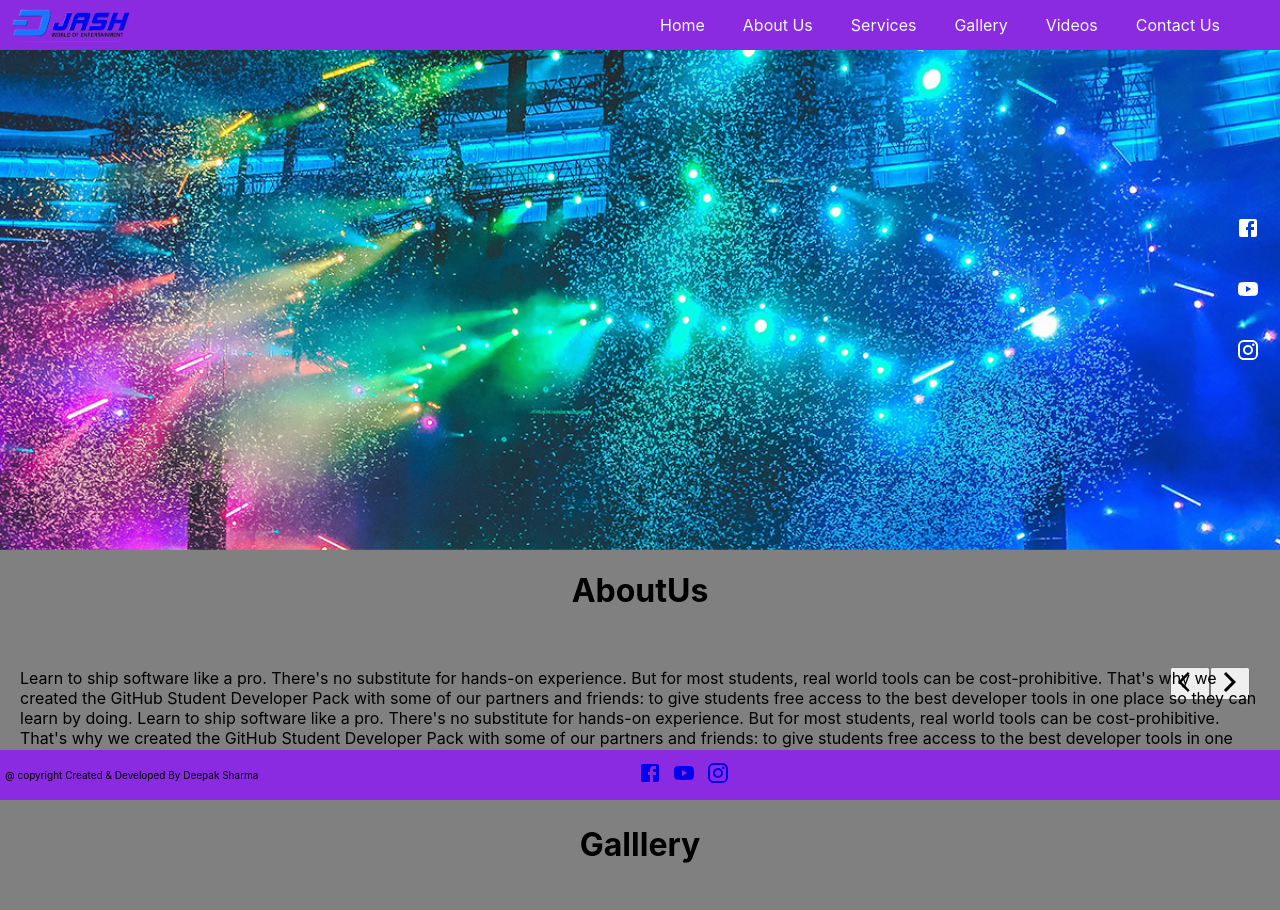
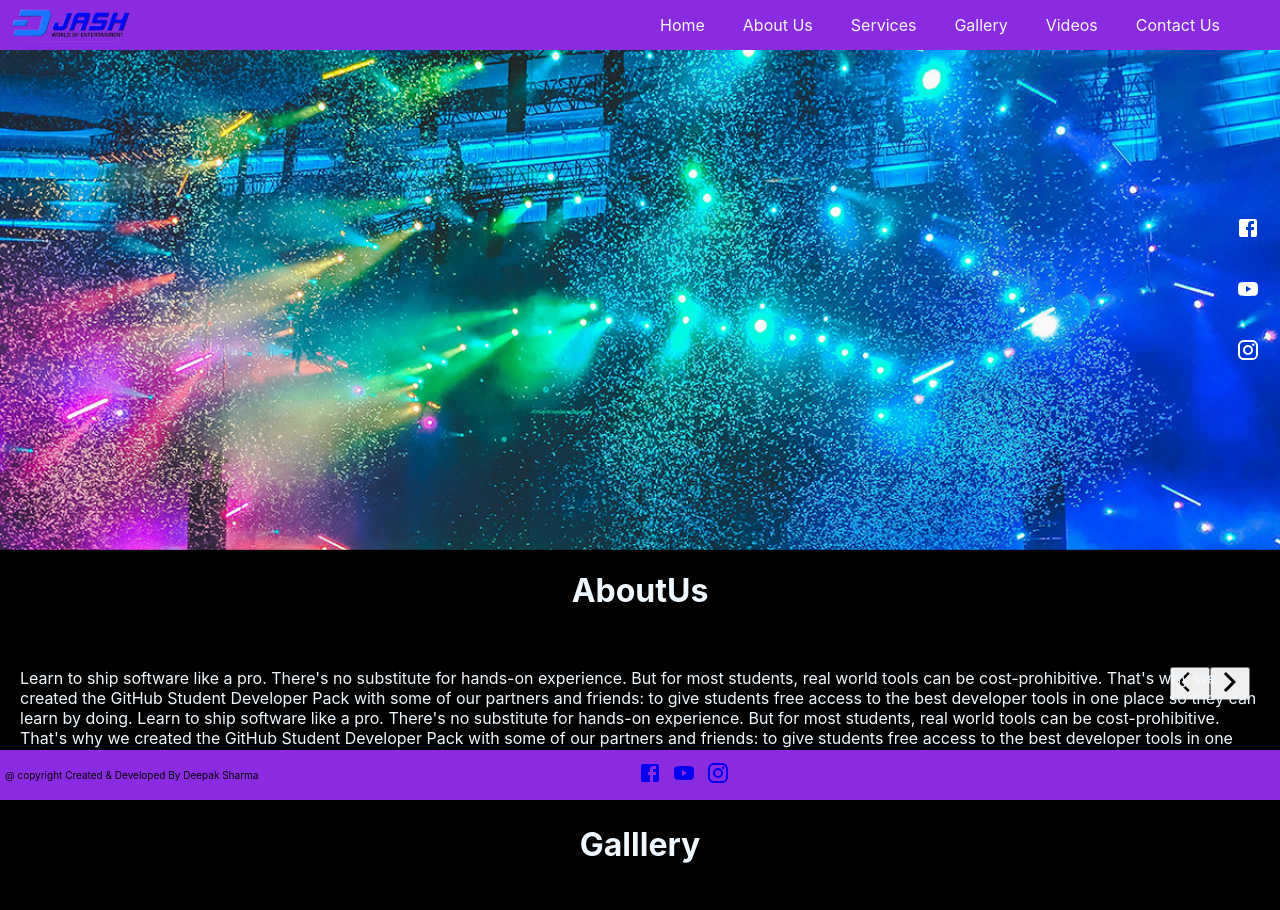
Before and after one commit to Deepakreact/reactapp, a React (Create React App) app: page / in a window 1280 px wide. Shown: the top 910 px of the page. Built offline with nearby package versions, Linux system fonts and the light colour scheme.

Commit message:
modal color

```diff
--- a/src/App.css
+++ b/src/App.css
@@ -76,6 +76,9 @@
     display: none;
   }
 }
+.modal {
+}
+
 .modal-ul {
   display: flex;
   position: relative;
@@ -85,9 +88,10 @@
   flex-direction: column;
 }
 .modal-ul a {
-  padding: 30px;
   color: aliceblue;
   text-decoration-line: none;
+  padding: 10px;
+  box-sizing: border-box;
 }
 .modal-close {
   position: absolute;
@@ -96,7 +100,7 @@
   width: 100vw;
   height: auto;
 
-  background-color: grey;
+  background-color: black;
 }
 .logo {
   height: 70px;
--- a/src/App.js
+++ b/src/App.js
@@ -51,14 +51,16 @@ function App() {
       click&&(
 
 
-        <Modal isOpen={true}  style={{
+        <Modal  className="modal" isOpen={true}  style={{
           overlay: {
             position: 'fixed',
-            top: 0,
-            left: 0,
-            right: 0,
-            bottom: 0,
-            backgroundColor: 'rgba(0,0,0,0.8)'
+
+
+
+
+
+
+
           },
           content: {
             position: 'absolute',
@@ -67,7 +69,7 @@ function App() {
             right: '0',
             bottom: '2px',
             border: '1px solid #ccc',
-            background: 'blue',
+            background: 'black',
             overflow: 'hidden',
             WebkitOverflowScrolling: 'touch',
             borderRadius: '4px',
--- a/src/Componants/about.css
+++ b/src/Componants/about.css
@@ -7,5 +7,9 @@
 }
 .about-section p {
   padding: 20px;
+  color: aliceblue;
   box-sizing: border-box;
 }
+.about-section h1 {
+  color: aliceblue;
+}
--- a/src/Componants/gallery.css
+++ b/src/Componants/gallery.css
@@ -4,6 +4,9 @@
   display: flex;
   flex-direction: column;
   align-items: center;
+}
+.gallery-headline h1 {
+  color: aliceblue;
 }
 .gallery-list {
   width: 100vw;
```
